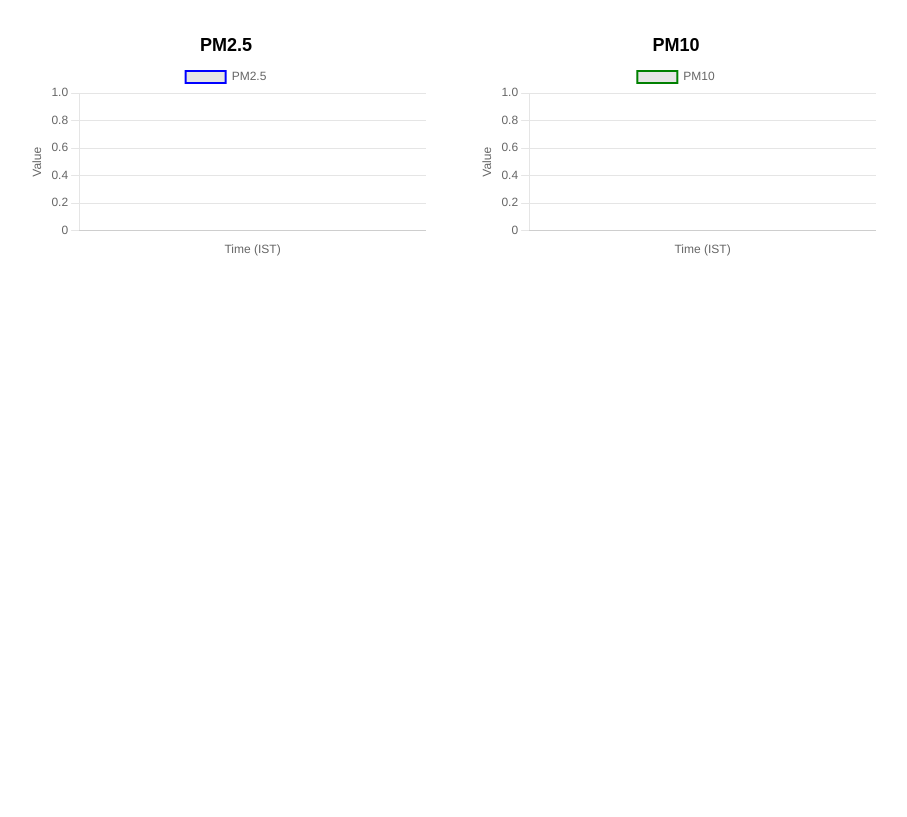
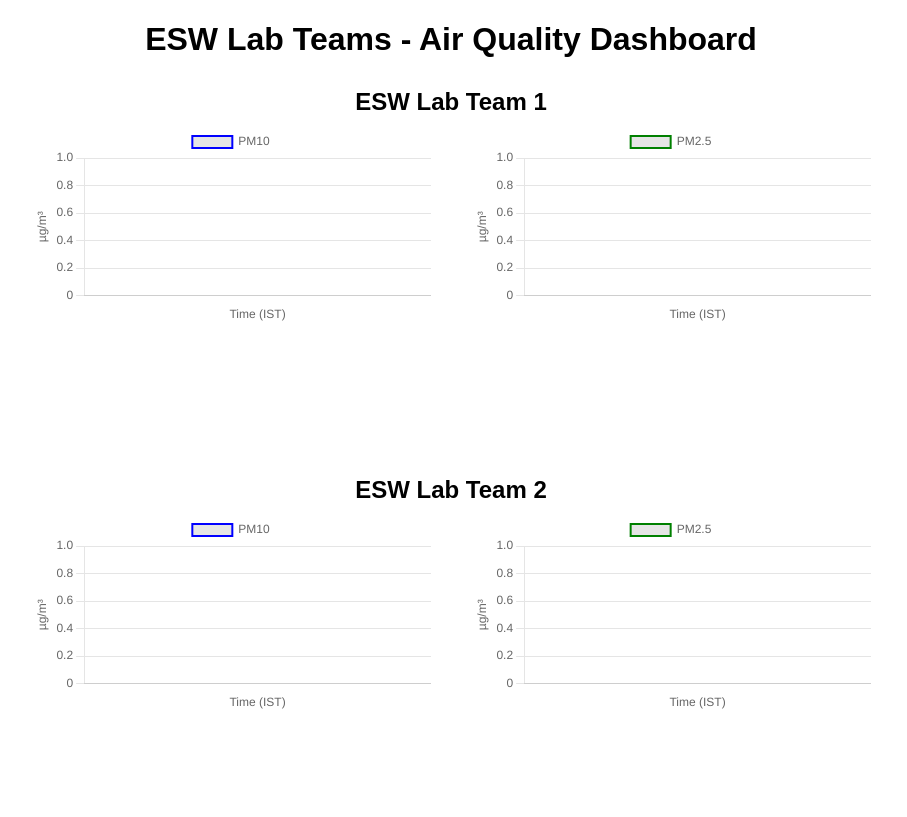
Before and after one commit to Nithinnarasimha/air-quality-dashboard, a plain HTML site: page index.html in a window 1280 px wide. Shown: the top 817 px of the page, without its empty margins (189-1096 px from the left). Drawn offline with nearby package versions, Linux system fonts and the light colour scheme; no server answers.

Commit message:
Add files via upload

```diff
--- a/index.html
+++ b/index.html
@@ -3,16 +3,25 @@
 <head>
   <meta charset="UTF-8">
   <meta name="viewport" content="width=device-width, initial-scale=1.0">
-    <title>Air Quality Fields</title>
+  <title>ESW Lab Teams - Air Quality Dashboard</title>
   <script src="https://cdn.jsdelivr.net/npm/chart.js"></script>
   <style>
     body {
       font-family: Arial, sans-serif;
+      margin: 20px;
+    }
+    h1 {
+      text-align: center;
+      margin-bottom: 30px;
+    }
+    .team-section {
+      margin-bottom: 50px;
+    }
+    .charts {
       display: flex;
+      gap: 40px;
       justify-content: center;
-            align-items: flex-start;
-            margin: 20px;
-            gap: 50px; /* space between charts */
+      flex-wrap: wrap;
     }
     .chart-container {
       width: 400px;
@@ -20,70 +29,108 @@
     }
     h2 {
       text-align: center;
-            font-size: 18px;
-            margin-bottom: 5px;
+      margin-bottom: 10px;
     }
   </style>
 </head>
 <body>
+  <h1>ESW Lab Teams - Air Quality Dashboard</h1>
 
-    <div class="chart-container">
-        <h2>PM2.5</h2>
-        <canvas id="pm10Chart"></canvas>
+  <!-- Team 1 -->
+  <div class="team-section">
+    <h2>ESW Lab Team 1</h2>
+    <div class="charts">
+      <div class="chart-container"><canvas id="team1_pm10"></canvas></div>
+      <div class="chart-container"><canvas id="team1_pm25"></canvas></div>
+    </div>
   </div>
 
-    <div class="chart-container">
-        <h2>PM10</h2>
-        <canvas id="pm25Chart"></canvas>
+  <!-- Team 2 -->
+  <div class="team-section">
+    <h2>ESW Lab Team 2</h2>
+    <div class="charts">
+      <div class="chart-container"><canvas id="team2_pm10"></canvas></div>
+      <div class="chart-container"><canvas id="team2_pm25"></canvas></div>
+    </div>
+  </div>
+
+  <!-- Team 3 -->
+  <div class="team-section">
+    <h2>ESW Lab Team 3</h2>
+    <div class="charts">
+      <div class="chart-container"><canvas id="team3_pm10"></canvas></div>
+      <div class="chart-container"><canvas id="team3_pm25"></canvas></div>
+    </div>
+  </div>
+
+  <!-- Team 4 -->
+  <div class="team-section">
+    <h2>ESW Lab Team 4</h2>
+    <div class="charts">
+      <div class="chart-container"><canvas id="team4_pm10"></canvas></div>
+      <div class="chart-container"><canvas id="team4_pm25"></canvas></div>
+    </div>
   </div>
 
   <script>
-        const channelID = "3099976";
-        const apiKey = "5MLB5JS8PUMPDSRL";
+    const teams = [
+      { name: "ESW Lab Team 1", channelID: "3100024", apiKey: "DRISYHC82F2J5B1E", ids: { pm10: "team1_pm10", pm25: "team1_pm25" } },
+      { name: "ESW Lab Team 2", channelID: "3100026", apiKey: "FA0JTOPRM0MG4NZ7", ids: { pm10: "team2_pm10", pm25: "team2_pm25" } },
+      { name: "ESW Lab Team 3", channelID: "3100027", apiKey: "EV6J2CHD0SYBT69G", ids: { pm10: "team3_pm10", pm25: "team3_pm25" } },
+      { name: "ESW Lab Team 4", channelID: "3100029", apiKey: "KRFAHL9P7ASAOVTJ", ids: { pm10: "team4_pm10", pm25: "team4_pm25" } }
+    ];
 
-        // Create charts
-        const ctx1 = document.getElementById('pm10Chart').getContext('2d');
-        const ctx2 = document.getElementById('pm25Chart').getContext('2d');
+    const charts = {};
 
-        const pm10Chart = new Chart(ctx1, {
-            type: 'line',
-            data: { labels: [], datasets: [{ label: 'PM2.5', data: [], borderColor: 'blue', borderWidth: 2, pointBackgroundColor: 'blue', fill: false, tension: 0.3 }] },
-            options: { responsive: true, scales: { x: { title: { display: true, text: 'Time (IST)' } }, y: { title: { display: true, text: 'Value' } } } }
+    // Create charts for each team
+    teams.forEach(team => {
+      const ctxPM10 = document.getElementById(team.ids.pm10).getContext("2d");
+      const ctxPM25 = document.getElementById(team.ids.pm25).getContext("2d");
+
+      charts[team.ids.pm10] = new Chart(ctxPM10, {
+        type: "line",
+        data: { labels: [], datasets: [{ label: "PM10", data: [], borderColor: "blue", borderWidth: 2, fill: false, tension: 0.3 }] },
+        options: { responsive: true, scales: { x: { title: { display: true, text: "Time (IST)" } }, y: { title: { display: true, text: "µg/m³" } } } }
       });
 
-        const pm25Chart = new Chart(ctx2, {
-            type: 'line',
-            data: { labels: [], datasets: [{ label: 'PM10', data: [], borderColor: 'green', borderWidth: 2, pointBackgroundColor: 'green', fill: false, tension: 0.3 }] },
-            options: { responsive: true, scales: { x: { title: { display: true, text: 'Time (IST)' } }, y: { title: { display: true, text: 'Value' } } } }
+      charts[team.ids.pm25] = new Chart(ctxPM25, {
+        type: "line",
+        data: { labels: [], datasets: [{ label: "PM2.5", data: [], borderColor: "green", borderWidth: 2, fill: false, tension: 0.3 }] },
+        options: { responsive: true, scales: { x: { title: { display: true, text: "Time (IST)" } }, y: { title: { display: true, text: "µg/m³" } } } }
+      });
     });
 
-        // Fetch ThingSpeak data
-        async function fetchData() {
-            const url = `https://api.thingspeak.com/channels/${channelID}/feeds.json?api_key=${apiKey}&results=20`;
+    // Fetch data function
+    async function fetchData(team) {
+      const url = `https://api.thingspeak.com/channels/${team.channelID}/feeds.json?api_key=${team.apiKey}&results=20`;
       const response = await fetch(url);
       const data = await response.json();
       const feeds = data.feeds;
 
       const labels = feeds.map(feed => {
-                const date = new Date(feed.created_at); // UTC time
+        const date = new Date(feed.created_at);
         return date.toLocaleTimeString("en-IN", { timeZone: "Asia/Kolkata" });
       });
 
       const pm10Values = feeds.map(feed => parseFloat(feed.field1));
       const pm25Values = feeds.map(feed => parseFloat(feed.field2));
 
-            pm10Chart.data.labels = labels;
-            pm10Chart.data.datasets[0].data = pm10Values;
-            pm10Chart.update();
+      charts[team.ids.pm10].data.labels = labels;
+      charts[team.ids.pm10].data.datasets[0].data = pm10Values;
+      charts[team.ids.pm10].update();
 
-            pm25Chart.data.labels = labels;
-            pm25Chart.data.datasets[0].data = pm25Values;
-            pm25Chart.update();
+      charts[team.ids.pm25].data.labels = labels;
+      charts[team.ids.pm25].data.datasets[0].data = pm25Values;
+      charts[team.ids.pm25].update();
     }
 
-        fetchData();
-        setInterval(fetchData, 15000); // update every 15 seconds
+    // Fetch data for all teams every 15 sec
+    function updateAll() {
+      teams.forEach(team => fetchData(team));
+    }
+
+    updateAll();
+    setInterval(updateAll, 15000);
   </script>
-
 </body>
 </html>
```
Lines whose indentation alone changed are shown as unchanged.
